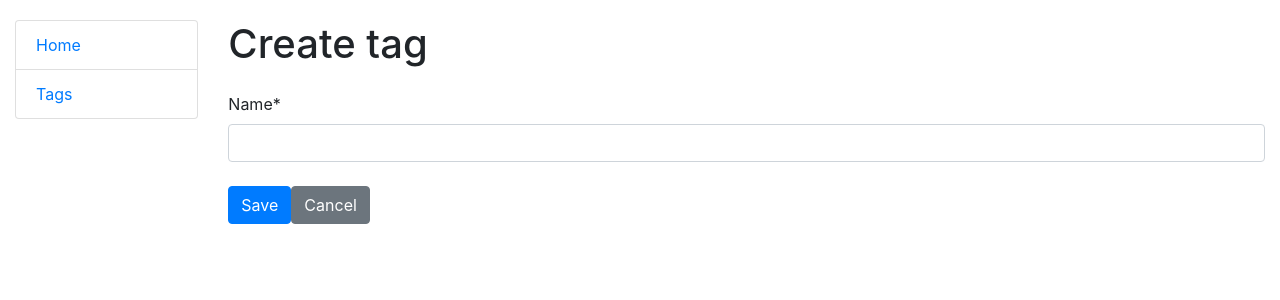
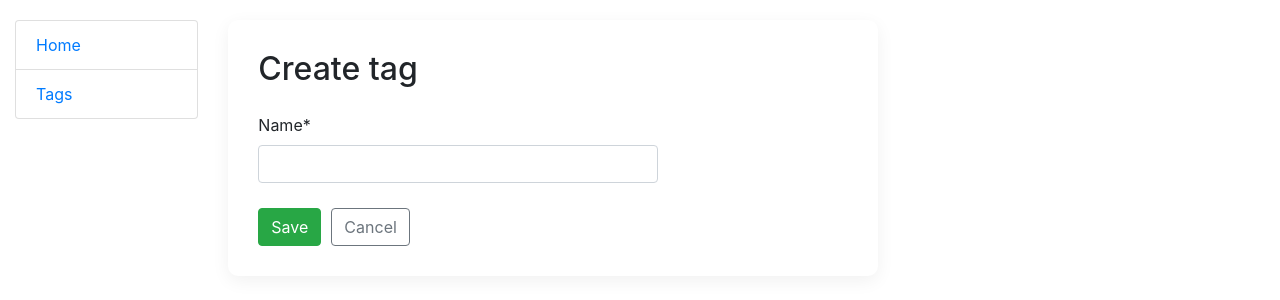
Before and after one commit to StrawHato/todo-list, a Django app: page /tags/create/ in a window 1280 px wide. Shown: the top 300 px of the page. Run offline with Django 5.2, Linux system fonts and the light colour scheme; some libraries are stand-ins or nearby versions.

Commit message:
Refactor tag create/update UI

```diff
--- a/static/css/styles.css
+++ b/static/css/styles.css
@@ -113,6 +113,10 @@ body {
     gap: 10px;
 }
 
+.form-card input[type="text"] {
+    max-width: 400px;
+}
+
 .delete-card {
     width: 100%;
     max-width: 500px;
--- a/templates/todo_app/tag_form.html
+++ b/templates/todo_app/tag_form.html
@@ -3,24 +3,32 @@
 
 {% block content %}
 
-  <h1 class="mb-4">
+<div class="form-wrapper">
+
+  <div class="form-card">
+
+    <h2 class="form-title">
       {{ object|yesno:"Update,Create" }} tag
-  </h1>
+    </h2>
 
     <form method="post" novalidate>
       {% csrf_token %}
 
       {{ form|crispy }}
 
-    <div class="d-flex gap-2 mt-4">
-      <button type="submit" class="btn btn-primary">
+      <div class="form-actions">
+        <button type="submit" class="btn btn-success">
           Save
         </button>
 
-      <a href="{% url 'todo_app:tag-list' %}" class="btn btn-secondary">
+        <a href="{% url 'todo_app:tag-list' %}" class="btn btn-outline-secondary">
           Cancel
         </a>
       </div>
     </form>
 
+  </div>
+
+</div>
+
 {% endblock %}
```
Lines whose indentation alone changed are shown as unchanged.
